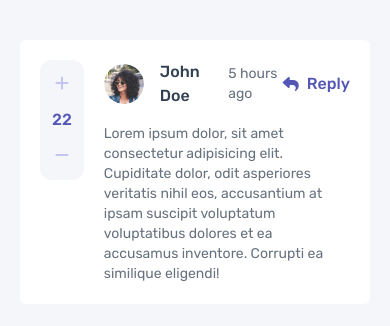
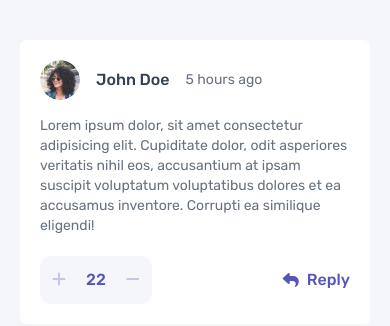
Before and after one commit to coderSuresh/fullstack-comment-section, a Next.js app: page / in a window 390 px wide. Shown: the top 326 px of the page. Built offline with nearby package versions, Linux system fonts and the light colour scheme.

Commit message:
make comment card responsive

```diff
--- a/components/CommentCard.tsx
+++ b/components/CommentCard.tsx
@@ -3,10 +3,10 @@ import Image from 'next/image'
 
 const CommentCard = () => {
     return (
-        <div className='bg-white p-5 text-dark-blue rounded-md flex gap-5 mb-5'>
+        <div className='bg-white p-5 text-dark-blue relative rounded-md flex gap-5 mb-5 sm:flex-row flex-col-reverse'>
 
             {/* upvote/ downvote section */}
-            <div className='bg-very-light-gray w-fit h-fit p-3 rounded-xl text-center'>
+            <div className='flex sm:flex-col sm:py-3 px-3 sm:gap-2 gap-x-5  bg-very-light-gray w-fit h-fit rounded-xl text-center'>
                 <button className='text-light-grayish-blue hover:text-moderate-blue'>
                     <i className='fas fa-plus'></i>
                 </button>
@@ -30,7 +30,7 @@ const CommentCard = () => {
                         </div>
                     </div>
 
-                    <div>
+                    <div className='sm:static absolute bottom-8 right-5'>
                         <button className='flex items-center gap-2 text-moderate-blue hover:opacity-50'>
                             <i className='fas fa-reply'></i>
                             <p className='font-medium'>Reply</p>
```
